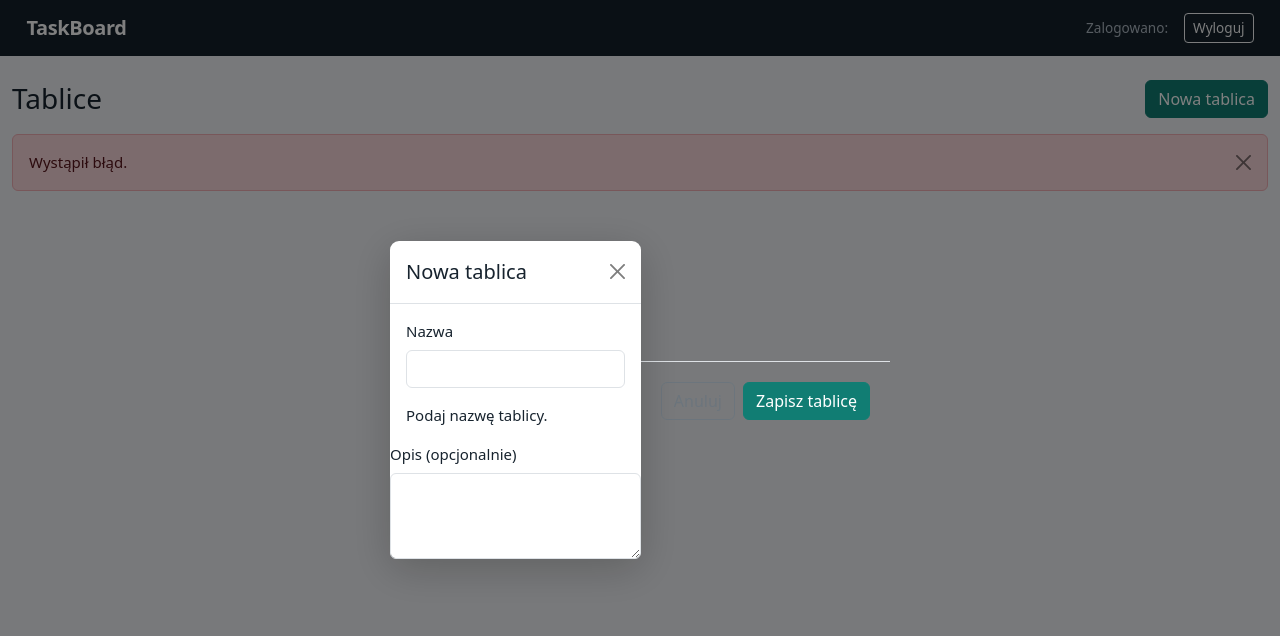
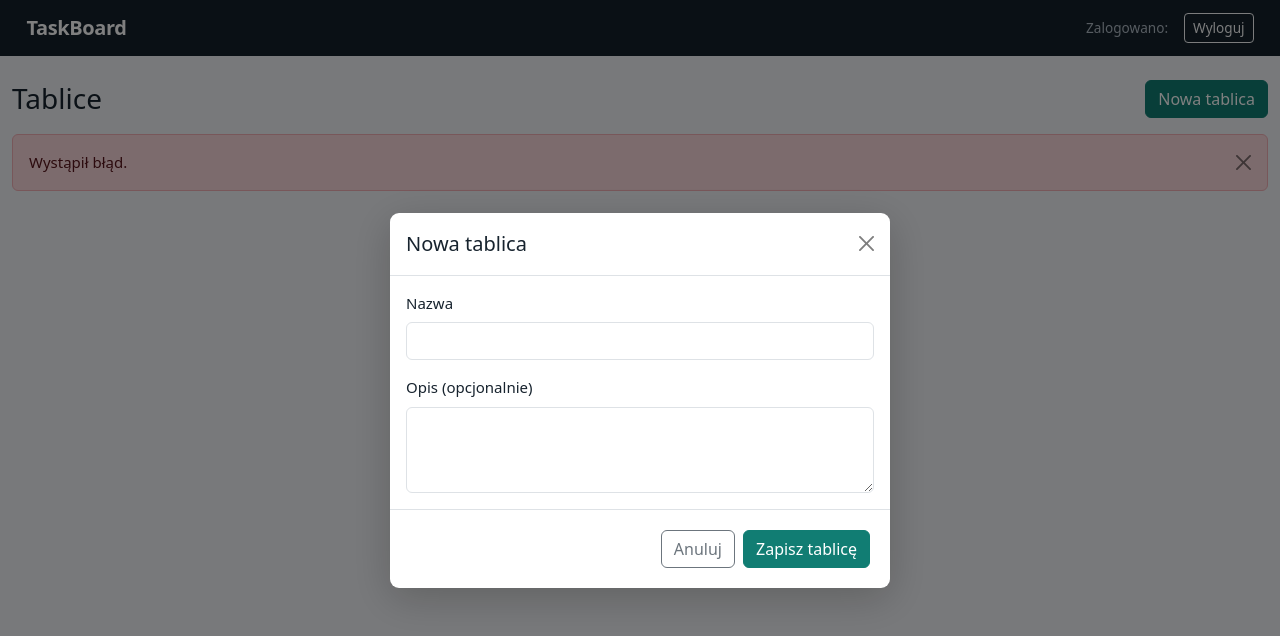
Before and after one commit to arnigget15-source/taskboard-artem-naumenko, a plain HTML site: page frontend/boards.html in a window 1280 px wide. Both pictures are taken after a click on the button "Nowa tablica". Drawn offline with nearby package versions, Linux system fonts and the light colour scheme; no server answers.

Commit message:
Fix board modal markup

```diff
--- a/frontend/boards.html
+++ b/frontend/boards.html
@@ -1,24 +1,6 @@
 <!doctype html>
-<html lang="pl">
-<head>
-  <meta charset="utf-8"><meta name="viewport" content="width=device-width, initial-scale=1">
-  <title>TaskBoard — tablice</title>
-  <link href="https://cdn.jsdelivr.net/npm/bootstrap@5.3.3/dist/css/bootstrap.min.css" rel="stylesheet"><link href="css/style.css" rel="stylesheet">
-</head>
-<body>
-  <nav class="navbar navbar-dark app-navbar"><div class="container-fluid"><a class="navbar-brand" href="boards.html">TaskBoard</a><div class="d-flex align-items-center gap-3"><span class="navbar-text">Zalogowano: <strong id="userName"></strong></span><button class="btn btn-outline-light btn-sm" id="logoutBtn">Wyloguj</button></div></div></nav>
-  <main class="container-fluid page-wrap">
-    <div class="d-flex justify-content-between align-items-center mb-3"><h1 class="h3 mb-0">Tablice</h1><button class="btn btn-primary" id="newBoardBtn">Nowa tablica</button></div>
-    <div id="pageMessage" aria-live="polite"></div>
-    <div class="row g-3" id="boardsList"></div>
-    <div class="empty-state d-none" id="emptyBoards">Nie masz jeszcze żadnej tablicy. Utwórz pierwszą!</div>
-  </main>
-  <div class="modal fade" id="boardModal" tabindex="-1" aria-hidden="true"><div class="modal-dialog modal-dialog-centered"><div class="modal-content">
-    <form id="boardForm" novalidate><div class="modal-header"><h2 class="modal-title fs-5" id="boardModalTitle">Nowa tablica</h2><button type="button" class="btn-close" data-bs-dismiss="modal" aria-label="Zamknij"></button></div>
-      <div class="modal-body"><label class="form-label" for="boardName">Nazwa</label><input class="form-control mb-3" id="boardName" required maxlength="80><div class="invalid-feedback">Podaj nazwę tablicy.</div>
-      <label class="form-label" for="boardDescription">Opis (opcjonalnie)</label><textarea class="form-control" id="boardDescription" rows="3" maxlength="255"></textarea></div>
-      <div class="modal-footer"><button type="button" class="btn btn-outline-secondary" data-bs-dismiss="modal">Anuluj</button><button class="btn btn-primary" type="submit">Zapisz tablicę</button></div>
-    </form>
-  </div></div></div>
-  <script src="https://cdn.jsdelivr.net/npm/bootstrap@5.3.3/dist/js/bootstrap.bundle.min.js"></script><script src="js/api.js"></script><script src="js/boards.js"></script>
-</body></html>
+<html lang="pl"><head><meta charset="utf-8"><meta name="viewport" content="width=device-width, initial-scale=1"><title>TaskBoard — tablice</title><link href="https://cdn.jsdelivr.net/npm/bootstrap@5.3.3/dist/css/bootstrap.min.css" rel="stylesheet"><link href="css/style.css" rel="stylesheet"></head>
+<body><nav class="navbar navbar-dark app-navbar"><div class="container-fluid"><a class="navbar-brand" href="boards.html">TaskBoard</a><div class="d-flex align-items-center gap-3"><span class="navbar-text">Zalogowano: <strong id="userName"></strong></span><button class="btn btn-outline-light btn-sm" id="logoutBtn">Wyloguj</button></div></div></nav>
+<main class="container-fluid page-wrap"><div class="d-flex justify-content-between align-items-center mb-3"><h1 class="h3 mb-0">Tablice</h1><button class="btn btn-primary" id="newBoardBtn">Nowa tablica</button></div><div id="pageMessage" aria-live="polite"></div><div class="row g-3" id="boardsList"></div><div class="empty-state d-none" id="emptyBoards">Nie masz jeszcze żadnej tablicy. Utwórz pierwszą!</div></main>
+<div class="modal fade" id="boardModal" tabindex="-1" aria-hidden="true"><div class="modal-dialog modal-dialog-centered"><div class="modal-content"><form id="boardForm" novalidate><div class="modal-header"><h2 class="modal-title fs-5" id="boardModalTitle">Nowa tablica</h2><button type="button" class="btn-close" data-bs-dismiss="modal" aria-label="Zamknij"></button></div><div class="modal-body"><label class="form-label" for="boardName">Nazwa</label><input class="form-control mb-3" id="boardName" required maxlength="80"><div class="invalid-feedback">Podaj nazwę tablicy.</div><label class="form-label" for="boardDescription">Opis (opcjonalnie)</label><textarea class="form-control" id="boardDescription" rows="3" maxlength="255"></textarea></div><div class="modal-footer"><button type="button" class="btn btn-outline-secondary" data-bs-dismiss="modal">Anuluj</button><button class="btn btn-primary" type="submit">Zapisz tablicę</button></div></form></div></div></div>
+<script src="https://cdn.jsdelivr.net/npm/bootstrap@5.3.3/dist/js/bootstrap.bundle.min.js"></script><script src="js/api.js"></script><script src="js/boards.js"></script></body></html>
```
